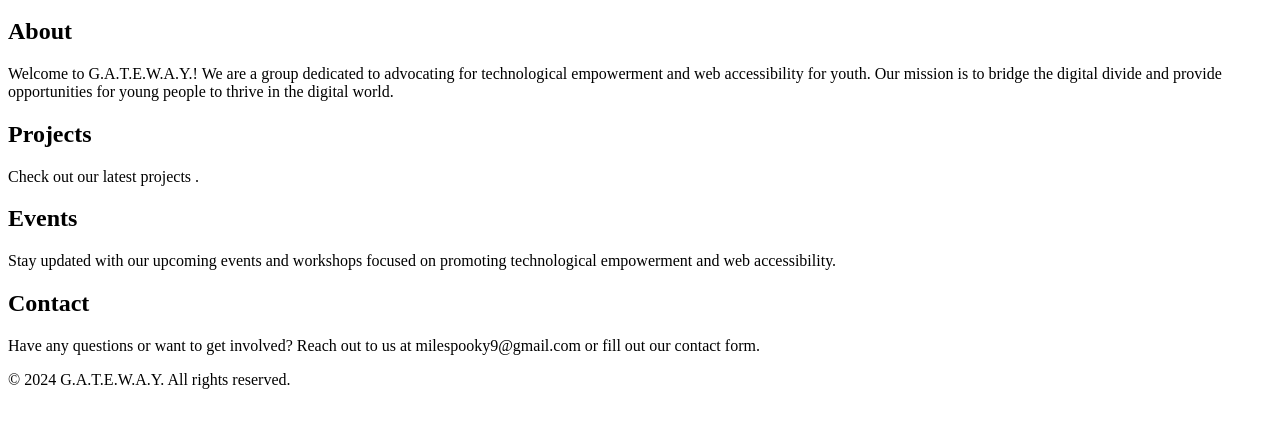
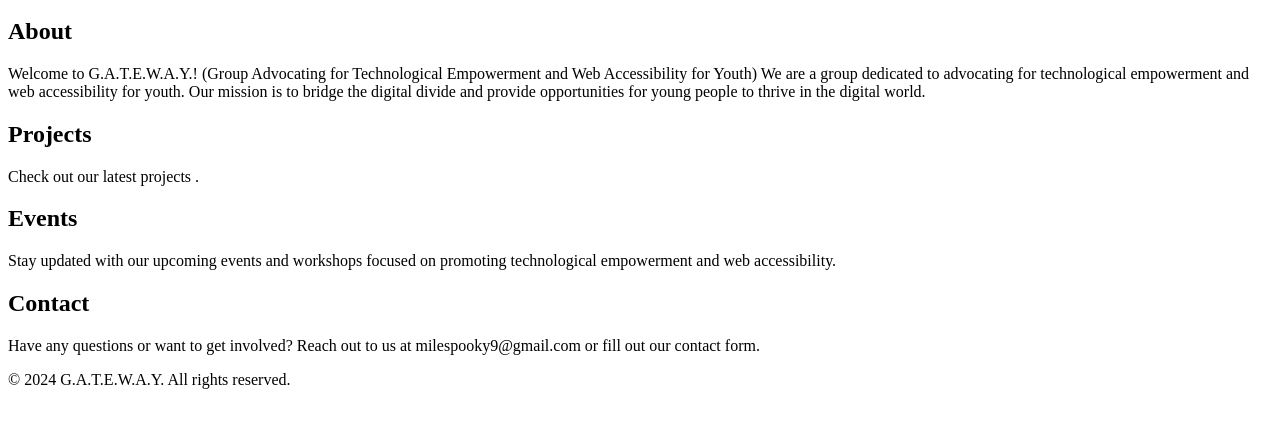
Before and after one commit to Evanlol123/GATEWAY, a plain HTML site: page index.html in a window 1280 px wide. Shown: the part 154-582 px from the top of the page. Drawn offline with Linux system fonts and the light colour scheme.

Commit message:
Update index.html

```diff
--- a/index.html
+++ b/index.html
@@ -22,7 +22,7 @@
     <main>
         <section id="about">
             <h2>About</h2>
-            <p>Welcome to G.A.T.E.W.A.Y.! We are a group dedicated to advocating for technological empowerment and web accessibility for youth. Our mission is to bridge the digital divide and provide opportunities for young people to thrive in the digital world.</p>
+            <p>Welcome to G.A.T.E.W.A.Y.! (Group Advocating for Technological Empowerment and Web Accessibility for Youth) We are a group dedicated to advocating for technological empowerment and web accessibility for youth. Our mission is to bridge the digital divide and provide opportunities for young people to thrive in the digital world.</p>
         </section>
 
         <section id="projects">
```
